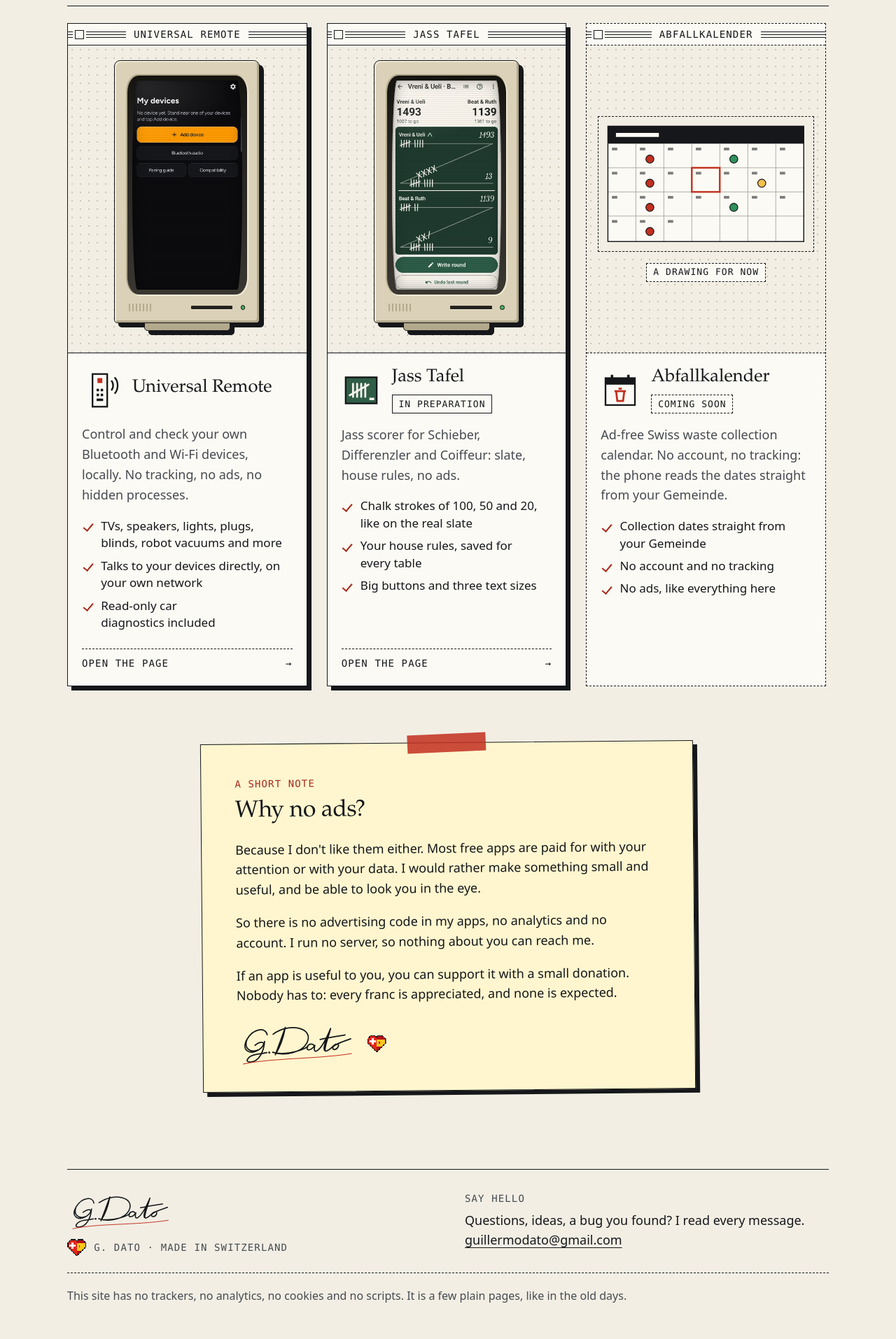
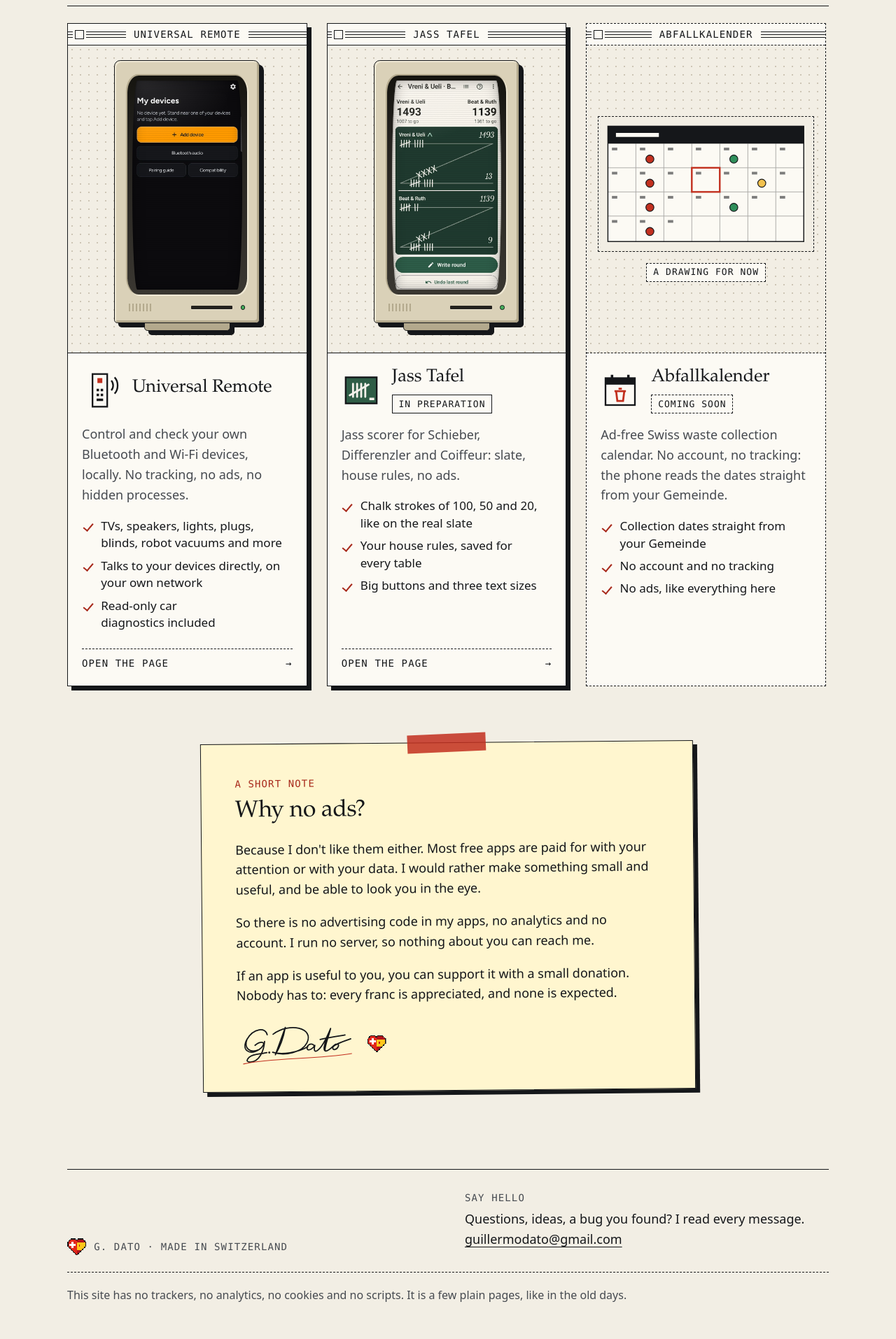
Before and after one commit to Gdato/gdato.github.io, a Jekyll site: the page built from index.html, in a window 1280 px wide. Shown: the part 872-2786 px from the top of the page at 70% size. Built offline with Jekyll 4.4.1, drawn with Linux system fonts in a browser that asks for light colours.

Commit message:
Home: sign once, in the note; footer keeps the heart line

```diff
--- a/_layouts/default.html
+++ b/_layouts/default.html
@@ -58,7 +58,7 @@
   <footer class="foot wrap{% if page.window == false %} wrap--wide{% endif %}" id="contact">
     <div class="foot__grid">
       <div class="foot__sign">
-        {% unless page.layout == "support" %}{% include signature.html %}{% endunless %}
+        {% unless page.layout == "support" or page.signed %}{% include signature.html %}{% endunless %}
         <p class="label">{% include heart.html label="A heart, half Swiss flag and half Spanish flag" %}<span>G. Dato · Made in Switzerland</span></p>
       </div>
       <div class="foot__contact">
--- a/index.html
+++ b/index.html
@@ -1,6 +1,7 @@
 ---
 title: G. Dato
 window: false
+signed: true
 permalink: /
 ---
 
```
